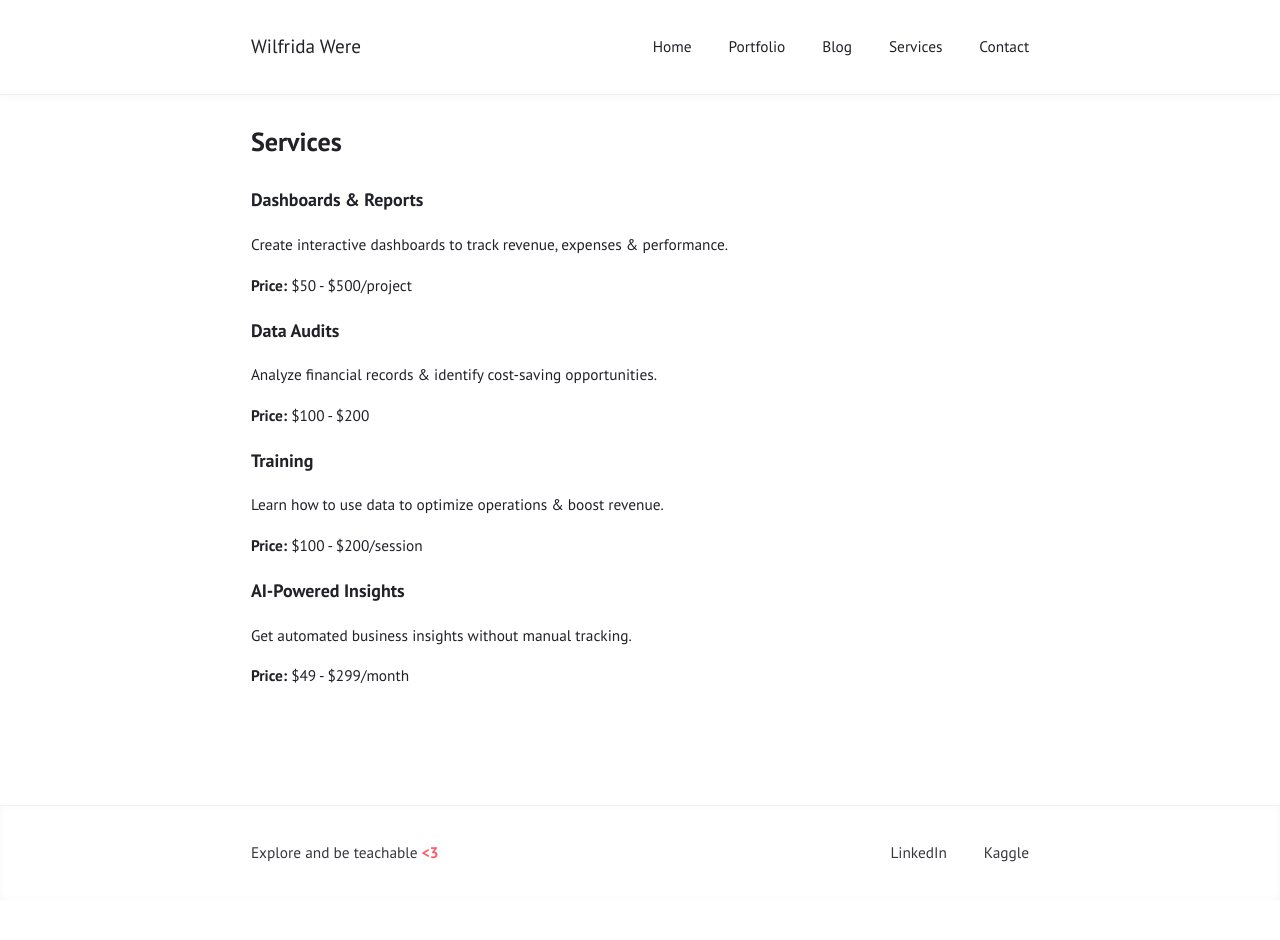
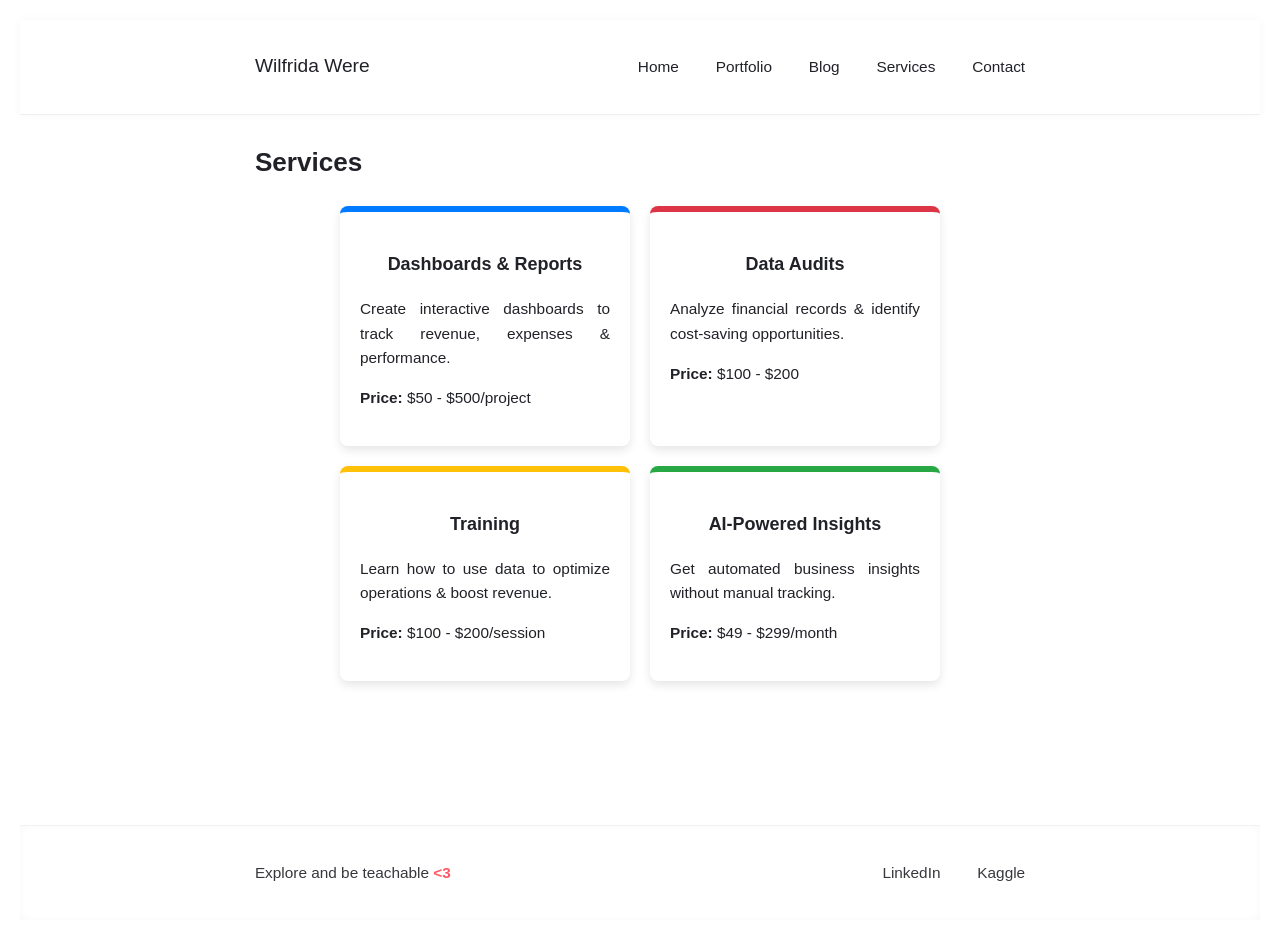
Before and after one commit to Wilfrida-Were/website, a Jekyll site: the page built from services.html, in a window 1280 px wide. Built offline with Jekyll 4.4.1, drawn with Linux system fonts in a browser that asks for light colours; before the commit the page ends 900 px from its top, so only the background shows below that.

Commit message:
Update services.html

```diff
--- a/services.html
+++ b/services.html
@@ -3,7 +3,7 @@ layout: page
 title: "Services"
 ---
 
-<link rel="stylesheet" href="/services.css">
+<link rel="stylesheet" href="{{ '/assets/css/services.css' | relative_url }}">
 
 <div class="services-container">
     <div class="service-box blue">
```
